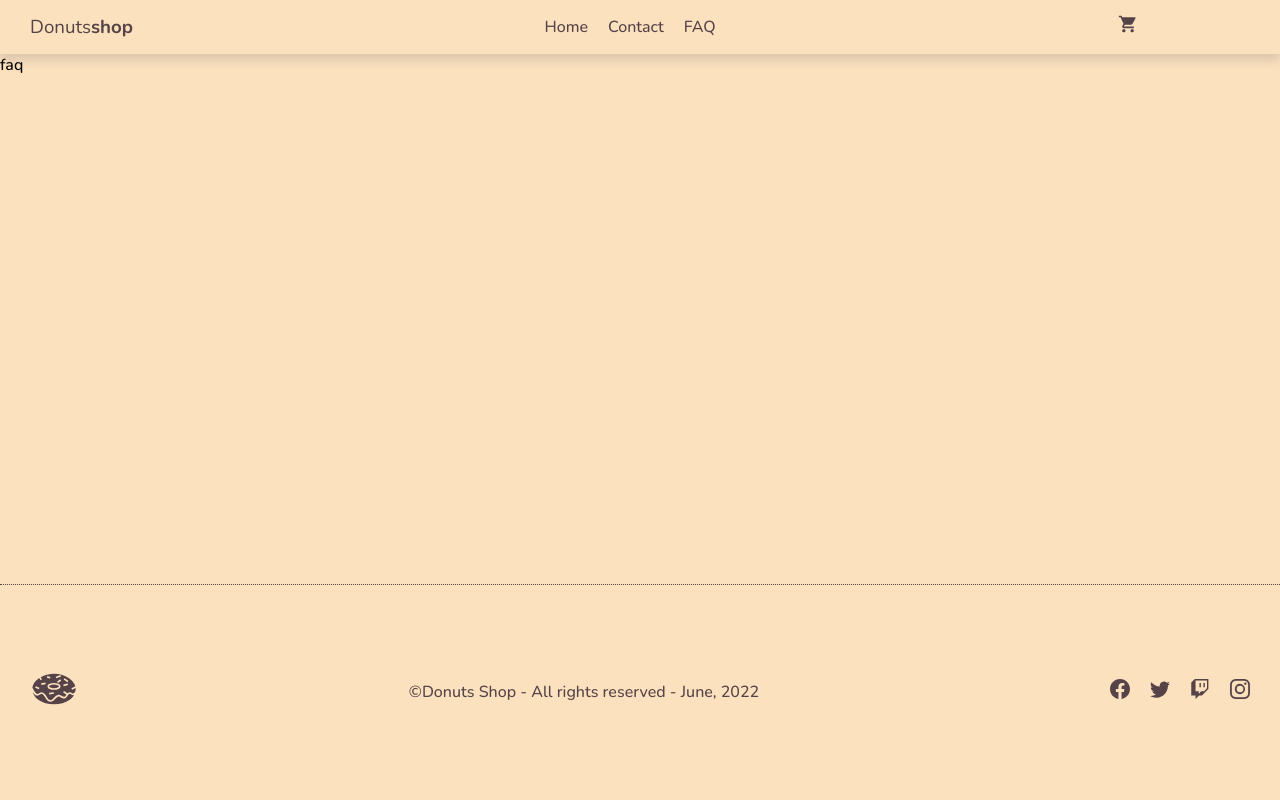
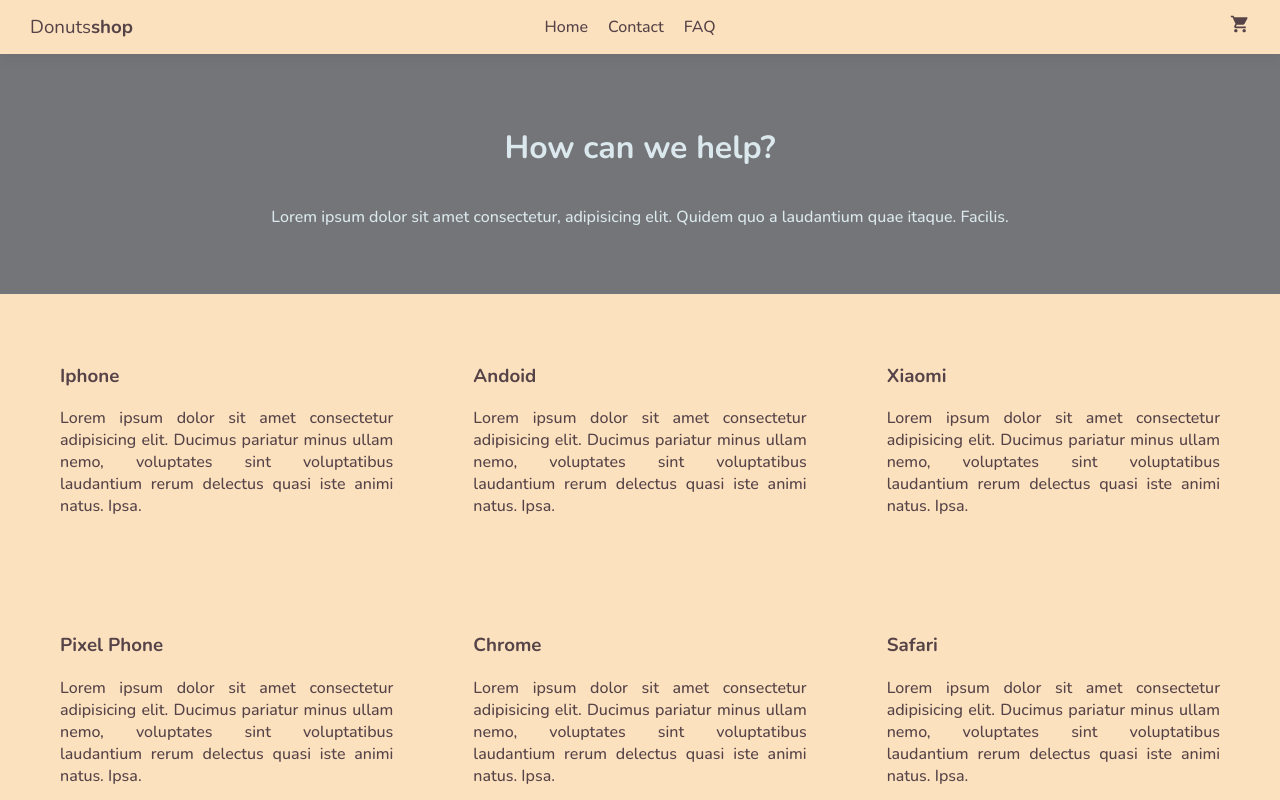
Before and after one commit to ventura01/donnuts, a Next.js app: page /faq in a window 1280 px wide. Shown: the top 800 px of the page. Built offline with nearby package versions, Linux system fonts and the light colour scheme.

Commit message:
All pages completed

```diff
--- a/pages/cart.jsx
+++ b/pages/cart.jsx
@@ -17,7 +17,7 @@ import {
 import {
   BsFillTrashFill,
   BsArrowLeft,
-  BsFillXCircleFill,
+  BsXCircle,
   BsPlusSquare,
   BsDashSquare,
 } from "react-icons/bs";
@@ -148,7 +148,7 @@ const Cart = () => {
                             className={styles.deleteButton}
                             onClick={() => handleRemoveFromCart(product)}
                           >
-                            <BsFillXCircleFill color="gray" size=".9rem" />
+                            <BsXCircle color="gray" size="1rem" />
                           </button>
                         </div>
                       </td>
--- a/pages/faq.jsx
+++ b/pages/faq.jsx
@@ -1,10 +1,69 @@
 import React from "react";
 import Layout from "../components/Layout";
+import styles from "../styles/Faq.module.css";
 
 const FAQ = () => {
   return (
     <Layout title="FAQ" description="Frequetly Asked Quetions page.">
-      <div>faq</div>
+      <div className={styles.container}>
+        <div className={styles.hero}>
+          <h1 className={styles.title}>How can we help?</h1>
+          <p className={styles.desc}>
+            Lorem ipsum dolor sit amet consectetur, adipisicing elit. Quidem quo
+            a laudantium quae itaque. Facilis.
+          </p>
+        </div>
+        <div className={styles.wrapper}>
+          <div className={styles.item}>
+            <h3 className={styles.itemTitle}>Iphone</h3>
+            <p className={styles.itemDesc}>
+              Lorem ipsum dolor sit amet consectetur adipisicing elit. Ducimus
+              pariatur minus ullam nemo, voluptates sint voluptatibus laudantium
+              rerum delectus quasi iste animi natus. Ipsa.
+            </p>
+          </div>
+          <div className={styles.item}>
+            <h3 className={styles.itemTitle}>Andoid</h3>
+            <p className={styles.itemDesc}>
+              Lorem ipsum dolor sit amet consectetur adipisicing elit. Ducimus
+              pariatur minus ullam nemo, voluptates sint voluptatibus laudantium
+              rerum delectus quasi iste animi natus. Ipsa.
+            </p>
+          </div>
+          <div className={styles.item}>
+            <h3 className={styles.itemTitle}>Xiaomi</h3>
+            <p className={styles.itemDesc}>
+              Lorem ipsum dolor sit amet consectetur adipisicing elit. Ducimus
+              pariatur minus ullam nemo, voluptates sint voluptatibus laudantium
+              rerum delectus quasi iste animi natus. Ipsa.
+            </p>
+          </div>
+          <div className={styles.item}>
+            <h3 className={styles.itemTitle}>Pixel Phone</h3>
+            <p className={styles.itemDesc}>
+              Lorem ipsum dolor sit amet consectetur adipisicing elit. Ducimus
+              pariatur minus ullam nemo, voluptates sint voluptatibus laudantium
+              rerum delectus quasi iste animi natus. Ipsa.
+            </p>
+          </div>
+          <div className={styles.item}>
+            <h3 className={styles.itemTitle}>Chrome</h3>
+            <p className={styles.itemDesc}>
+              Lorem ipsum dolor sit amet consectetur adipisicing elit. Ducimus
+              pariatur minus ullam nemo, voluptates sint voluptatibus laudantium
+              rerum delectus quasi iste animi natus. Ipsa.
+            </p>
+          </div>
+          <div className={styles.item}>
+            <h3 className={styles.itemTitle}>Safari</h3>
+            <p className={styles.itemDesc}>
+              Lorem ipsum dolor sit amet consectetur adipisicing elit. Ducimus
+              pariatur minus ullam nemo, voluptates sint voluptatibus laudantium
+              rerum delectus quasi iste animi natus. Ipsa.
+            </p>
+          </div>
+        </div>
+      </div>
     </Layout>
   );
 };
--- a/styles/Cart.module.css
+++ b/styles/Cart.module.css
@@ -25,6 +25,7 @@
 }
 .left{
     flex: 2;
+    box-shadow: rgba(100, 100, 111, 0.2) 0px 7px 9px 0px;
     background-color: white;
     border-radius: 50px;
     -webkit-border-radius: 50px;
@@ -138,10 +139,9 @@
     -o-border-radius: 25px;
 }
 .qtyContButton{
-    padding: 5px 10px;
+    padding: 5px 5px;
     display: flex;
-    width: 100px;
-    justify-content: space-between;
+    justify-content: space-around;
     border: .5px solid lightgray;
     background-color: white;
     border-radius: 5px;
--- /dev/null
+++ b/styles/Faq.module.css
@@ -0,0 +1,41 @@
+.hero{
+    height: 30vh;
+    background-color: #747578;
+    display: flex;
+    flex-direction: column;
+    justify-content: center;
+    align-items: center;
+}
+.wrapper{
+    width: 1220px;
+    margin: 20px auto;
+    display: grid;
+    grid-template-columns: repeat(3, 1fr);
+    gap: 20px;
+}
+.item{
+    padding: 30px;
+}
+.itemTitle, .itemDesc{
+    color: var(--prmary-text-color);
+}
+.itemDesc{
+    text-align: justify;
+}
+.title, .desc{
+    text-align: center;
+    color: #DBE9EE;
+}
+@media screen and (max-width: 480px){
+    .hero{
+        padding: 20px;
+    }
+    .wrapper{
+        width: 100%;
+        gap: 10px;
+    }
+    .item{
+        grid-column: 1 / -1;
+        padding: 0 20px;
+    }
+}
--- a/styles/Navbar.module.css
+++ b/styles/Navbar.module.css
@@ -33,7 +33,7 @@
     justify-content: center;
 }
 .item:last-child{
-    justify-content: center;
+    justify-content: flex-end;
 }
 .menuLinks{
     display: flex;
@@ -71,6 +71,9 @@
     .item:nth-child(2){
         display: none;
     }
+    .item:last-child{
+        justify-content: center;
+    }
     .logoText{
         margin-left: 40px;
     }
--- a/styles/ProductCard.module.css
+++ b/styles/ProductCard.module.css
@@ -35,6 +35,7 @@
   }
   .cardPrice{
     color: var(--terciary-color);
+    font-size: 16px;
   }
   .cardButton{
     border: none;
--- a/styles/ProductPage.module.css
+++ b/styles/ProductPage.module.css
@@ -1,4 +1,5 @@
 .container{
+    box-shadow: rgba(100, 100, 111, 0.2) 0px 7px 9px 0px;
     width: 1000px;
     margin: 50px auto;
     display: flex;
```
